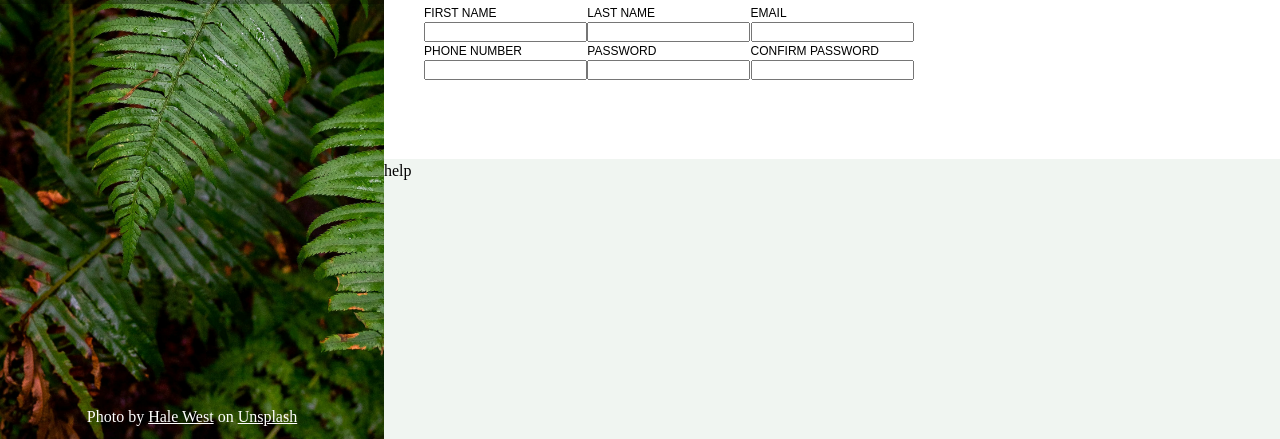
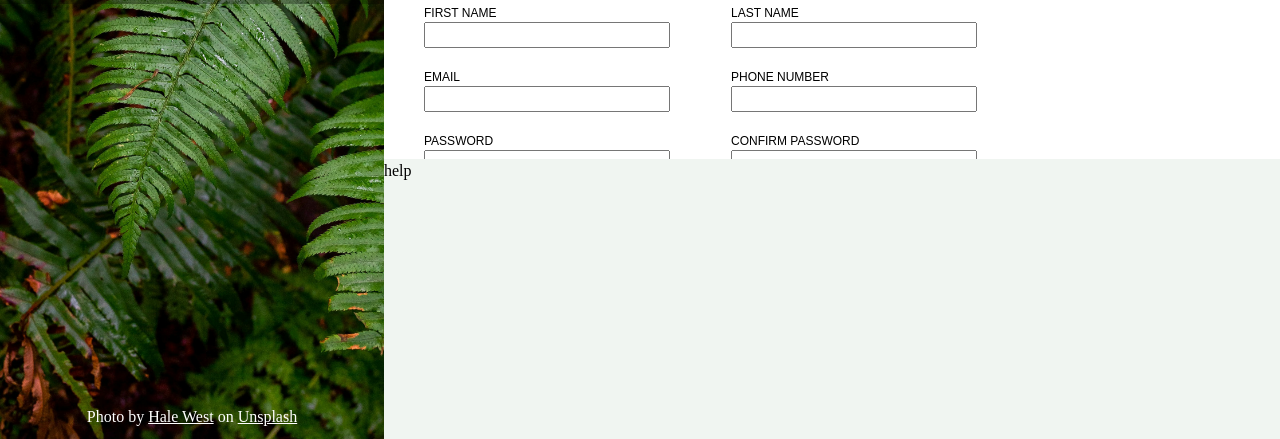
Before and after one commit to JasonBet/sign-up-form, a plain HTML site: page index.html in a window 1280 px wide. Shown: the part 361-800 px from the top of the page. Drawn offline with Linux system fonts and the light colour scheme.

Commit message:
Correct bug

```diff
--- a/style.css
+++ b/style.css
@@ -109,6 +109,7 @@ body {
   margin-right: 20%;
 }
 
+/* Form styling */
 .form-inputs {
   background-color: white;
   height: 30%;
@@ -135,7 +136,12 @@ form {
   box-sizing: border-box;
   padding-right: 40%;
   flex-flow: row wrap;
-  justify-content: space-between;
+  gap: 20px 140px;
+}
+
+input {
+  width: 140%;
+  padding: 4px;
 }
 
 label {
```
